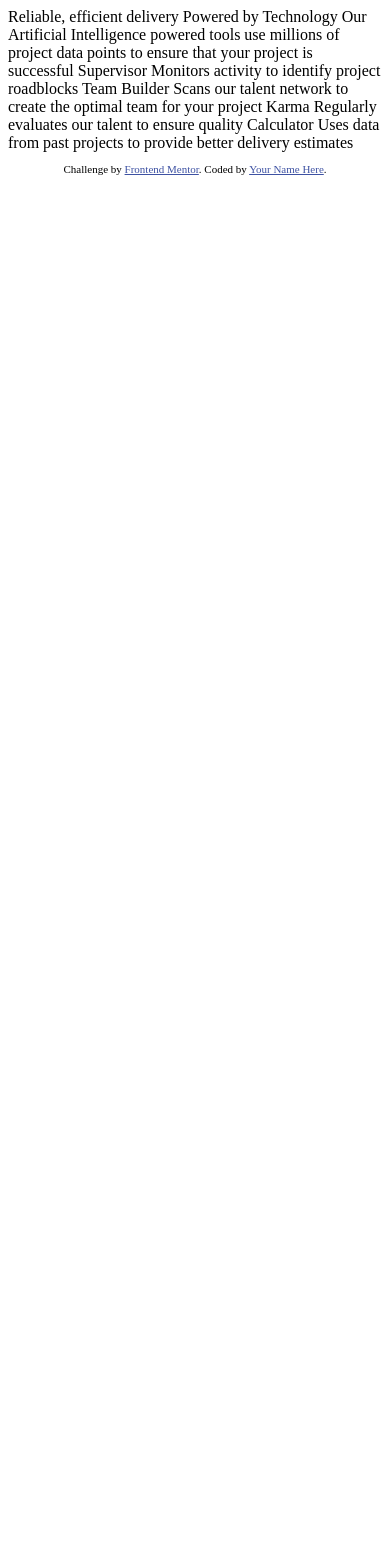
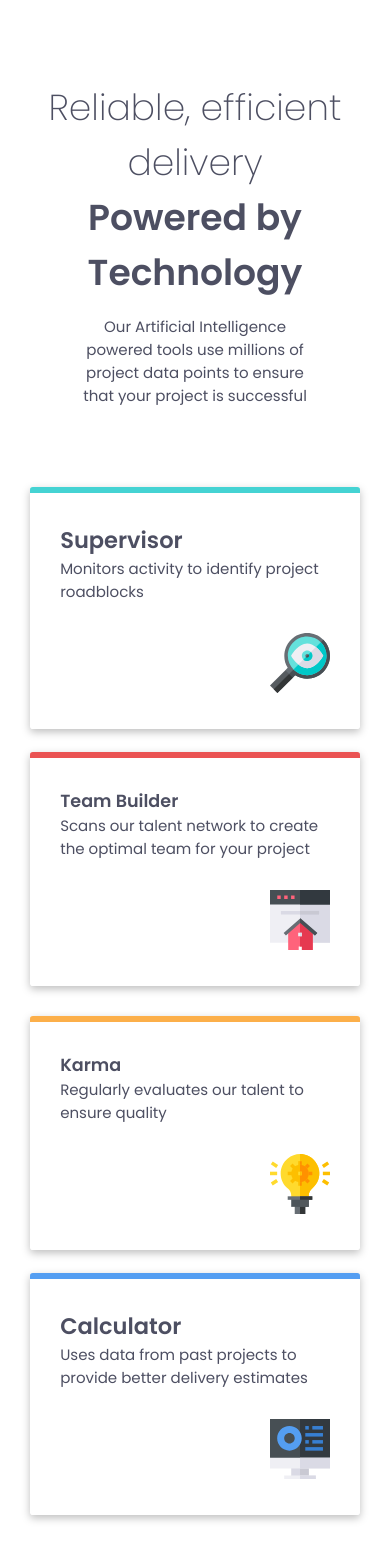
Before and after one commit to hebaahmedsaleh/four-card-feature.github.io, a plain HTML site: page index.html in a window 390 px wide. Before the commit the page ends 844 px from the top, so only its background shows below. Drawn offline with Linux system fonts and the light colour scheme.

Commit message:
add styles and svgs

```diff
--- /dev/null
+++ b/index.css
@@ -0,0 +1,252 @@
+:root {
+  --White: hsl(0, 0%, 100%);
+  --Black: hsl(0, 0%, 7%);
+  --LightGrey: hsl(212, 45%, 89%);
+  --GrayishBlue: hsl(229, 6%, 66%);
+  --DarkBlue: #4d4f62;
+  --LightGray: hsl(0, 0%, 98%);
+  --Red: hsl(0, 78%, 62%);
+  --Cyan: hsl(180, 62%, 55%);
+  --Orange: hsl(34, 97%, 64%);
+  --Blue: hsl(212, 86%, 64%);
+}
+
+body,
+p,
+h1,
+h2,
+h3,
+h4,
+h5,
+h6,
+figure,
+section,
+aside,
+nav,
+section {
+  margin: 0;
+  padding: 0;
+}
+
+html {
+  font-size: 0.94rem;
+}
+
+body {
+  background-color: var(--White);
+  width: 100%;
+  display: flex;
+  align-items: center;
+  flex-direction: column;
+  position: relative;
+  height: 100vh;
+  font-family: "Poppins", sans-serif;
+  font-weight: 400;
+  padding: 5.3rem 0;
+  color: var(--DarkBlue);
+}
+
+.cards-section {
+  padding: 2.25rem;
+  display: flex;
+  flex-direction: row;
+  align-items: center;
+}
+
+.card-container {
+  padding: 2rem;
+  -webkit-box-shadow: 0px 3px 8px 0px rgba(0, 0, 0, 0.26);
+  -moz-box-shadow: 0px 3px 8px 0px rgba(0, 0, 0, 0.26);
+  box-shadow: 0px 3px 8px 0px rgba(0, 0, 0, 0.26);
+  border-radius: 0.1875rem;
+  flex: 1;
+  height: 16.6rem;
+  box-sizing: border-box;
+  width: 21.875rem;
+}
+
+.red-border {
+  border-top: 0.4rem solid var(--Red);
+}
+
+.blue-border {
+  border-top: 0.4rem solid var(--Blue);
+}
+
+.orange-border {
+  border-top: 0.4rem solid var(--Orange);
+}
+
+.cyan-border {
+  border-top: 0.4rem solid var(--Cyan);
+}
+
+.two-section-card-container {
+  margin-right: 2rem;
+  width: 21.875rem;
+}
+.margined-right {
+  margin-right: 2rem;
+}
+.card-headings {
+  font-size: 20;
+}
+
+.headings-contrainer {
+  display: flex;
+  flex-direction: column;
+  align-items: center;
+  text-align: center;
+}
+
+.headings-contrainer--headline {
+  font-size: 2.4rem;
+}
+
+.headings-contrainer--text {
+  font-size: 2.4rem;
+  margin-bottom: 1rem;
+}
+
+.headings-contrainer--desc {
+  max-width: 60%;
+}
+.icon-container {
+  text-align: end;
+}
+
+.icon {
+  width: 4rem;
+  height: 4rem;
+  margin-top: 2rem;
+}
+
+@media only screen and (max-width: 75rem) {
+  .cards-section {
+    padding: 5.31rem 2rem;
+    display: flex;
+    flex-direction: column;
+    align-items: center;
+  }
+
+  .two-section-card-container {
+    width: 100%;
+    display: flex;
+    flex-direction: column;
+    margin-right: 0;
+  }
+
+  .card-container {
+    margin-bottom: 1.5rem;
+    width: 100%;
+    margin-right: 0;
+  }
+}
+
+.poppins-thin {
+  font-family: "Poppins", sans-serif;
+  font-weight: 100;
+  font-style: normal;
+}
+
+.poppins-extralight {
+  font-family: "Poppins", sans-serif;
+  font-weight: 200;
+  font-style: normal;
+}
+
+.poppins-light {
+  font-family: "Poppins", sans-serif;
+  font-weight: 300;
+  font-style: normal;
+}
+
+.poppins-regular {
+  font-family: "Poppins", sans-serif;
+  font-weight: 400;
+  font-style: normal;
+}
+
+.poppins-medium {
+  font-family: "Poppins", sans-serif;
+  font-weight: 500;
+  font-style: normal;
+}
+
+.poppins-semibold {
+  font-family: "Poppins", sans-serif;
+  font-weight: 600;
+  font-style: normal;
+}
+
+.poppins-bold {
+  font-family: "Poppins", sans-serif;
+  font-weight: 700;
+  font-style: normal;
+}
+
+.poppins-extrabold {
+  font-family: "Poppins", sans-serif;
+  font-weight: 800;
+  font-style: normal;
+}
+
+.poppins-black {
+  font-family: "Poppins", sans-serif;
+  font-weight: 900;
+  font-style: normal;
+}
+
+.poppins-thin-italic {
+  font-family: "Poppins", sans-serif;
+  font-weight: 100;
+  font-style: italic;
+}
+
+.poppins-extralight-italic {
+  font-family: "Poppins", sans-serif;
+  font-weight: 200;
+  font-style: italic;
+}
+
+.poppins-light-italic {
+  font-family: "Poppins", sans-serif;
+  font-weight: 300;
+  font-style: italic;
+}
+
+.poppins-regular-italic {
+  font-family: "Poppins", sans-serif;
+  font-weight: 400;
+  font-style: italic;
+}
+
+.poppins-medium-italic {
+  font-family: "Poppins", sans-serif;
+  font-weight: 500;
+  font-style: italic;
+}
+
+.poppins-semibold-italic {
+  font-family: "Poppins", sans-serif;
+  font-weight: 600;
+  font-style: italic;
+}
+
+.poppins-bold-italic {
+  font-family: "Poppins", sans-serif;
+  font-weight: 700;
+  font-style: italic;
+}
+
+.poppins-extrabold-italic {
+  font-family: "Poppins", sans-serif;
+  font-weight: 800;
+  font-style: italic;
+}
+
+.poppins-black-italic {
+  font-family: "Poppins", sans-serif;
+  font-weight: 900;
+  font-style: italic;
+}
--- a/index.html
+++ b/index.html
@@ -1,45 +1,93 @@
 <!DOCTYPE html>
 <html lang="en">
   <head>
-  <meta charset="UTF-8">
-  <meta name="viewport" content="width=device-width, initial-scale=1.0"> <!-- displays site properly based on user's device -->
+    <meta charset="UTF-8" />
+    <meta name="viewport" content="width=device-width, initial-scale=1.0" />
+    <!-- displays site properly based on user's device -->
 
-  <link rel="icon" type="image/png" sizes="32x32" href="./images/favicon-32x32.png">
+    <link
+      rel="icon"
+      type="image/png"
+      sizes="32x32"
+      href="./images/favicon-32x32.png"
+    />
 
     <title>Frontend Mentor | Four card feature section</title>
 
-  <!-- Feel free to remove these styles or customise in your own stylesheet 👍 -->
-  <style>
-    .attribution { font-size: 11px; text-align: center; }
-    .attribution a { color: hsl(228, 45%, 44%); }
-  </style>
+    <link rel="preconnect" href="https://fonts.googleapis.com" />
+    <link rel="preconnect" href="https://fonts.gstatic.com" crossorigin />
+    <link
+      href="https://fonts.googleapis.com/css2?family=Poppins:ital,wght@0,100;0,200;0,300;0,400;0,500;0,600;0,700;0,800;0,900;1,100;1,200;1,300;1,400;1,500;1,600;1,700;1,800;1,900&display=swap"
+      rel="stylesheet"
+    />
+
+    <link rel="stylesheet" href="./index.css" />
   </head>
   <body>
+    <section class="headings-contrainer">
+      <h1 class="poppins-extralight headings-contrainer--headline">
+        Reliable, efficient delivery
+      </h1>
 
-  Reliable, efficient delivery
+      <h3 class="poppins-semibold headings-contrainer--text">
         Powered by Technology
+      </h3>
+      <p
+        class="poppins-regular headings-contrainer--desc"
+        style="font-size: 1rem"
+      >
+        Our Artificial Intelligence powered tools use millions of project data
+        points to ensure that your project is successful
+      </p>
+    </section>
 
-  Our Artificial Intelligence powered tools use millions of project data points
-  to ensure that your project is successful
+    <div class="cards-section">
+      <section class="card-container cyan-border margined-right" >
+        <h1 class="poppins-semibold card-headings">Supervisor</h1>
+        <p class=".poppins-regular">
+          Monitors activity to identify project roadblocks
+        </p>
+        <div class="icon-container">
+          <img src="./images/search.svg" alt="Search SVG" class="icon" />
+        </div>
+      </section>
 
-  Supervisor
-  Monitors activity to identify project roadblocks
+      <section class="two-section-card-container">
+        <section class="card-container red-border" style="margin-bottom: 2rem">
+          <h1 class="poppins-semibold card-headings">Team Builder</h1>
+          <p class=".poppins-regular">
+            Scans our talent network to create the optimal team for your project
+          </p>
 
-  Team Builder
-  Scans our talent network to create the optimal team for your project
+          <div class="icon-container">
+            <img
+              src="./images/icon-team-builder.svg"
+              alt="Team Builder SVG"
+              class="icon"
+            />
+          </div>
+        </section>
 
-  Karma
+        <section class="card-container orange-border">
+          <h1 class="poppins-semibold card-headings">Karma</h1>
+          <p class=".poppins-regular">
             Regularly evaluates our talent to ensure quality
+          </p>
+          <div class="icon-container">
+            <img src="./images/idea.svg" alt="Idea SVG" class="icon" />
+          </div>
+        </section>
+      </section>
 
-  Calculator
+      <section class="card-container blue-border margined-right">
+        <h1 class="poppins-semibold card-headings">Calculator</h1>
+        <p class=".poppins-regular">
           Uses data from past projects to provide better delivery estimates
-
-
-  <footer>
-    <p class="attribution">
-      Challenge by <a href="https://www.frontendmentor.io?ref=challenge" target="_blank">Frontend Mentor</a>.
-      Coded by <a href="#">Your Name Here</a>.
         </p>
-  </footer>
+        <div class="icon-container">
+          <img src="./images/software.svg" alt="Software SVG" class="icon" />
+        </div>
+      </section>
+    </div>
   </body>
 </html>
```
Also changed, not shown: images/homepage.svg (added), images/idea.svg (added), images/search.svg (added), images/software.svg (added). Lines whose indentation alone changed are shown as unchanged.
